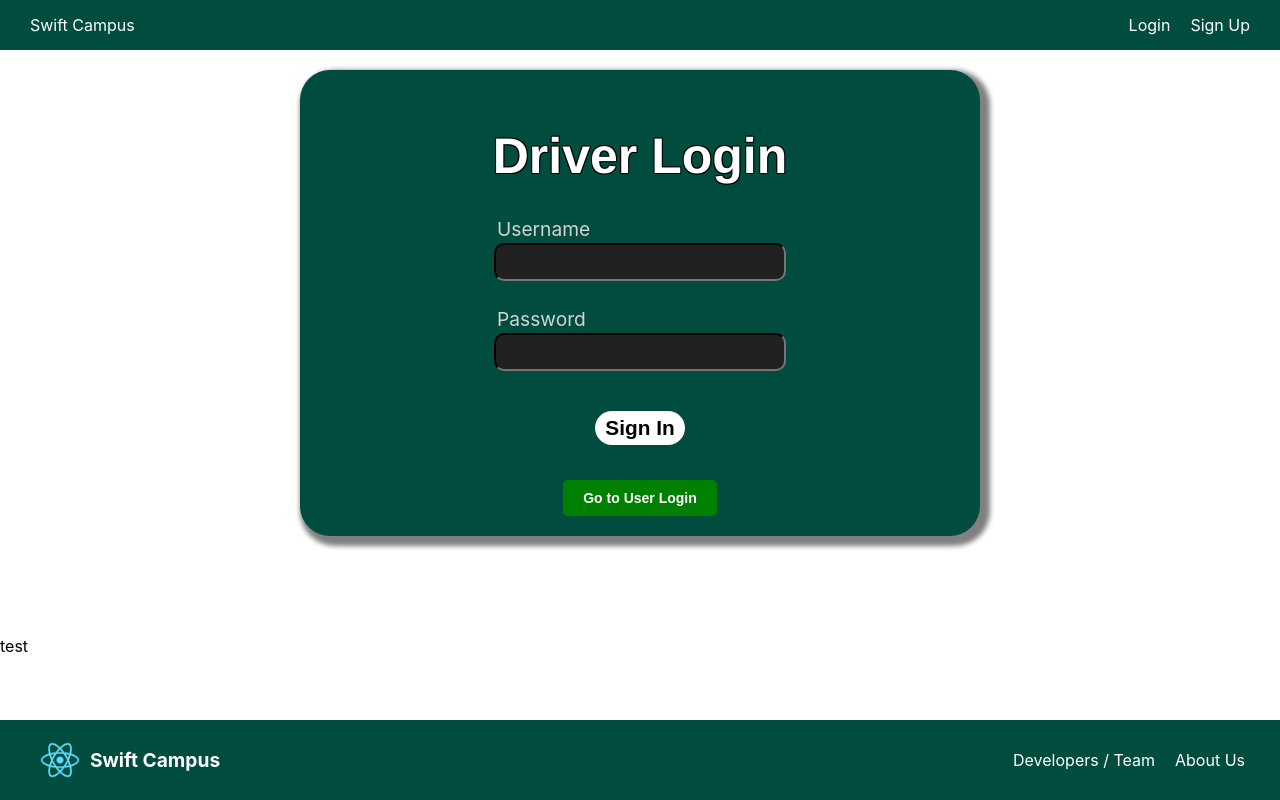
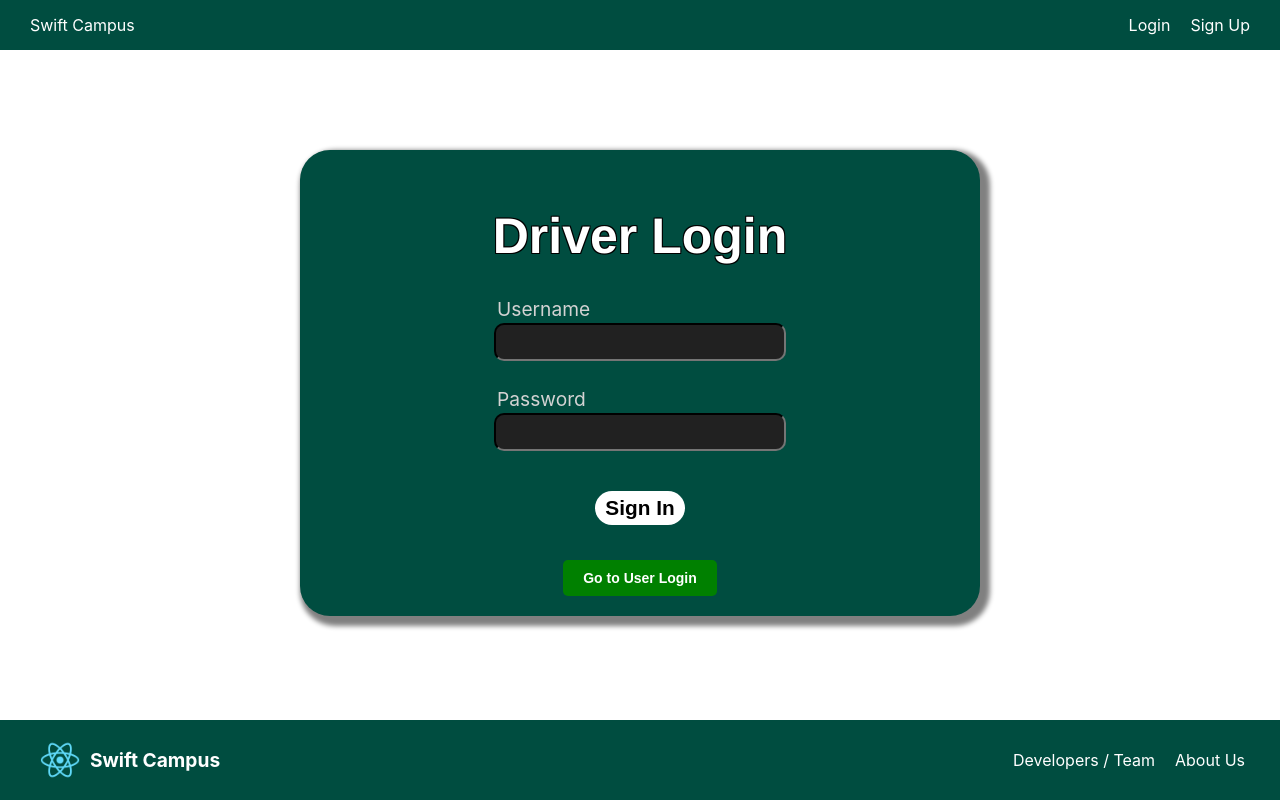
Before and after one commit to Mohammad-Y-Hassan/BCS430-Senior-Project, a React (Create React App) app in the folder swiftcampus/: page /driver-login in a window 1280 px wide. Built offline with nearby package versions, Linux system fonts and the light colour scheme.

Commit message:
Fixed scrolling issues

```diff
--- a/swiftcampus/src/DriverLogIn.js
+++ b/swiftcampus/src/DriverLogIn.js
@@ -99,7 +99,7 @@ const DriverLogin = () => {
       </div>
 
     </div>
-    <div class="spacer">test </div>
+
     </div>
   );
 };
--- a/swiftcampus/src/DriverSignup.js
+++ b/swiftcampus/src/DriverSignup.js
@@ -46,7 +46,7 @@ const DriverSignup = () => {
   };
 
   return (
-    <div class="signup-card">
+    <><div class="signup-card">
       <h2 class="titlefont">Driver Signup</h2>
       <div className="blockstyle">
         <form onSubmit={handleSubmit}>
@@ -55,7 +55,7 @@ const DriverSignup = () => {
           <input className="inputfieldsignup" type="text" name="firstname" value={formData.firstname} onChange={handleChange} required />
           <br />
           <label className="fieldlabel"> Last Name <br /></label>
-          <input className="inputfieldsignup"type="text" name="lastname" value={formData.lastname} onChange={handleChange} required />
+          <input className="inputfieldsignup" type="text" name="lastname" value={formData.lastname} onChange={handleChange} required />
           <br />
           <label className="fieldlabel">Email<br /></label>
           <input className="inputfieldsignup" type="email" name="email" value={formData.email} onChange={handleChange} required />
@@ -66,7 +66,7 @@ const DriverSignup = () => {
           <label className="fieldlabel">Password<br /></label>
           <input className="inputfieldsignup" type="password" name="password" value={formData.password} onChange={handleChange} required />
           <br />
-          <label >Gender:<br /></label>
+          <label>Gender:<br /></label>
           <select className="genderselect" name="gender" value={formData.gender} onChange={handleChange} required>
             <option value="M">Male</option>
             <option value="F">Female</option>
@@ -92,7 +92,8 @@ const DriverSignup = () => {
           </Link>
         </div>
       </div>
-    </div>
+
+    </div><div class="spacer"></div></>
   );
 };
 
--- a/swiftcampus/src/Signup.js
+++ b/swiftcampus/src/Signup.js
@@ -72,7 +72,7 @@ const Signup = () => {
     };
 
     return (
-        <div class="signup-card">
+        <><div class="signup-card">
             <h2 className="titlefont">Create a New Account!</h2>
             <div className="blockstyle">
                 {!isVerifying ? (
@@ -117,7 +117,7 @@ const Signup = () => {
                     </Link>
                 </div>
             </div>
-        </div>
+        </div><div class="spacer"></div></>
     );
 };
 
--- a/swiftcampus/src/index.css
+++ b/swiftcampus/src/index.css
@@ -23,7 +23,7 @@ background-color: #004d40;
 box-shadow: 5px 5px 5px 5px gray;
 border-radius: 30px;
 padding: 15px;
-margin: 20px auto 100px auto;
+margin: 100px auto 100px auto;
 width: 650px;
 }
 
@@ -207,5 +207,5 @@ tr:nth-child(even) {
 }
 
 .spacer {
-  margin-top: 100px;
+  padding-bottom: 100px;
 }
```
Lines whose indentation alone changed are shown as unchanged.
